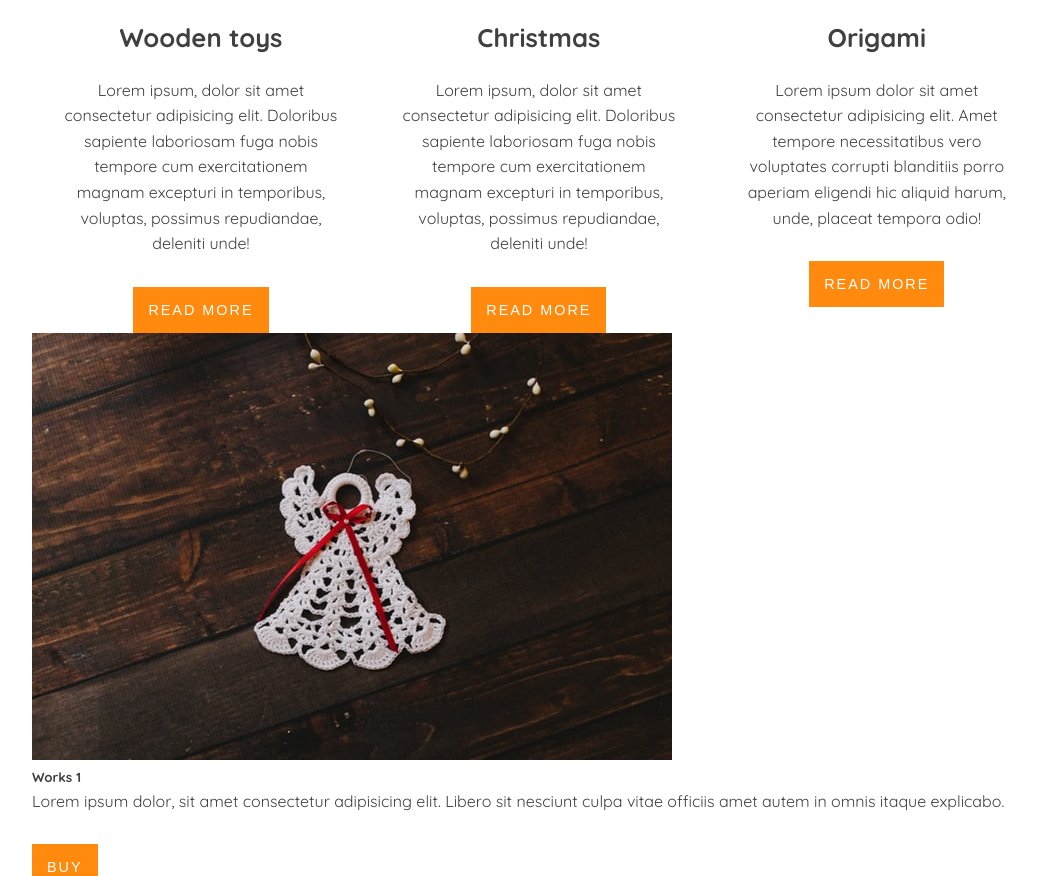
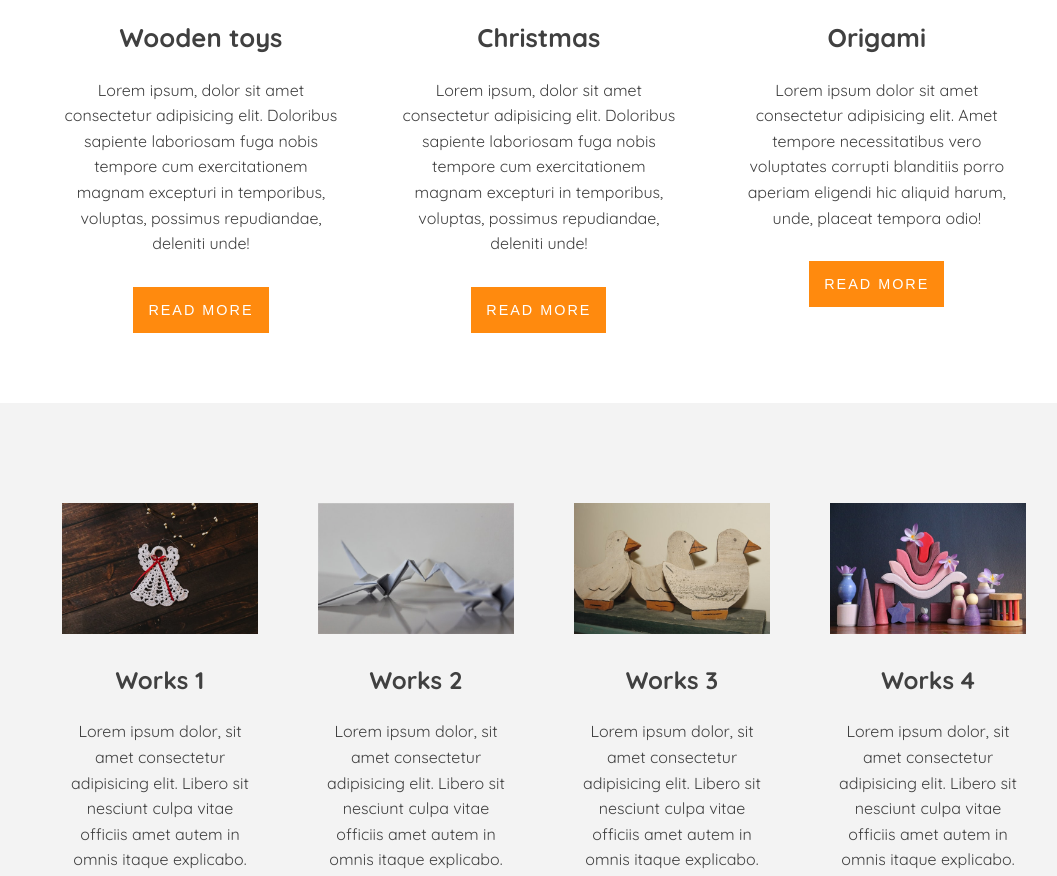
Before and after one commit to zeljkobar/handmade, a plain HTML site: page index.html in a window 1280 px wide. Shown: the part 959-1835 px from the top of the page, without its empty margins (96-1153 px from the left). Drawn offline with Linux system fonts and the light colour scheme.

Commit message:
style.css

```diff
--- a/style.css
+++ b/style.css
@@ -31,6 +31,11 @@ a {
 .container {
     width: 80%;
     margin: auto;
+}
+.container::after {
+    content: "";
+    display: block;
+    clear: both;
 }
 
 h2 {
@@ -113,7 +118,7 @@ about
     font-size: 2.8rem;
 }
 /*******************
-about
+services
 ********************/
 .services {
     padding: var(--padding);
@@ -130,3 +135,26 @@ about
     font-size: 1.6rem;
     padding-bottom: 20px;
 }
+/*******************
+works
+********************/
+.works {
+    background: var(--lightgray);
+    padding: var(--padding);
+    text-align: center;
+}
+
+.works img {
+    width: 100%;
+    height: auto;
+}
+
+.works article {
+    width: 25%;
+    float: left;
+    padding: 30px;
+}
+.works article h5 {
+    font-size: 1.5rem;
+    padding: 20px 0;
+}
```
